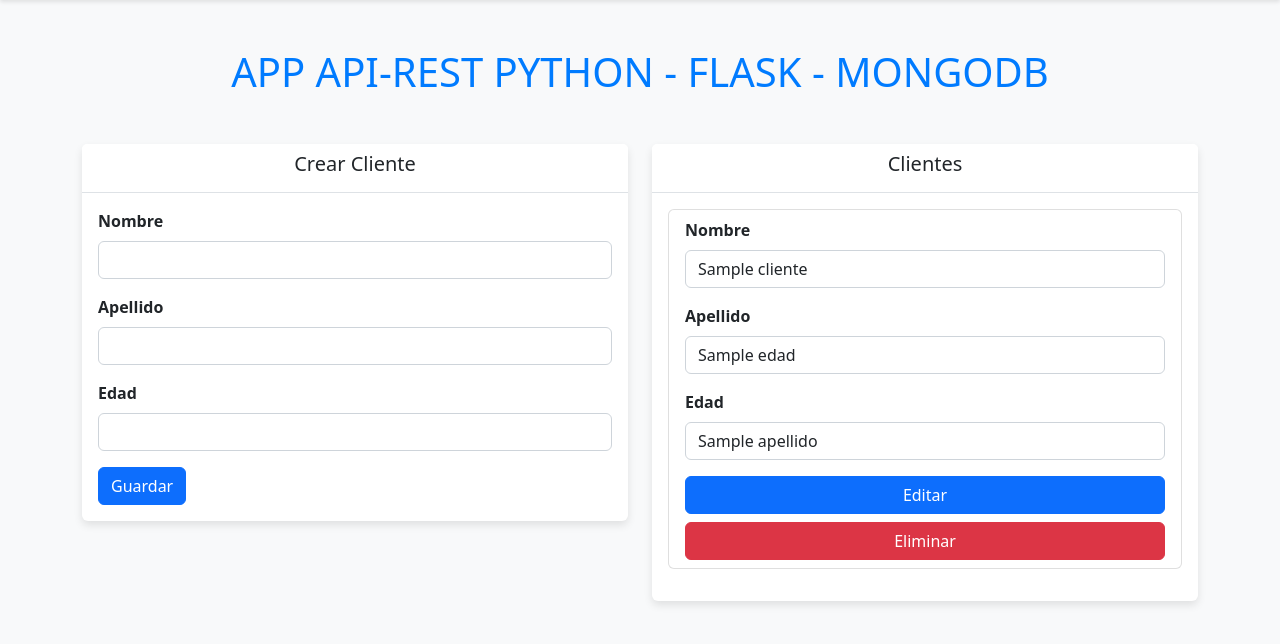
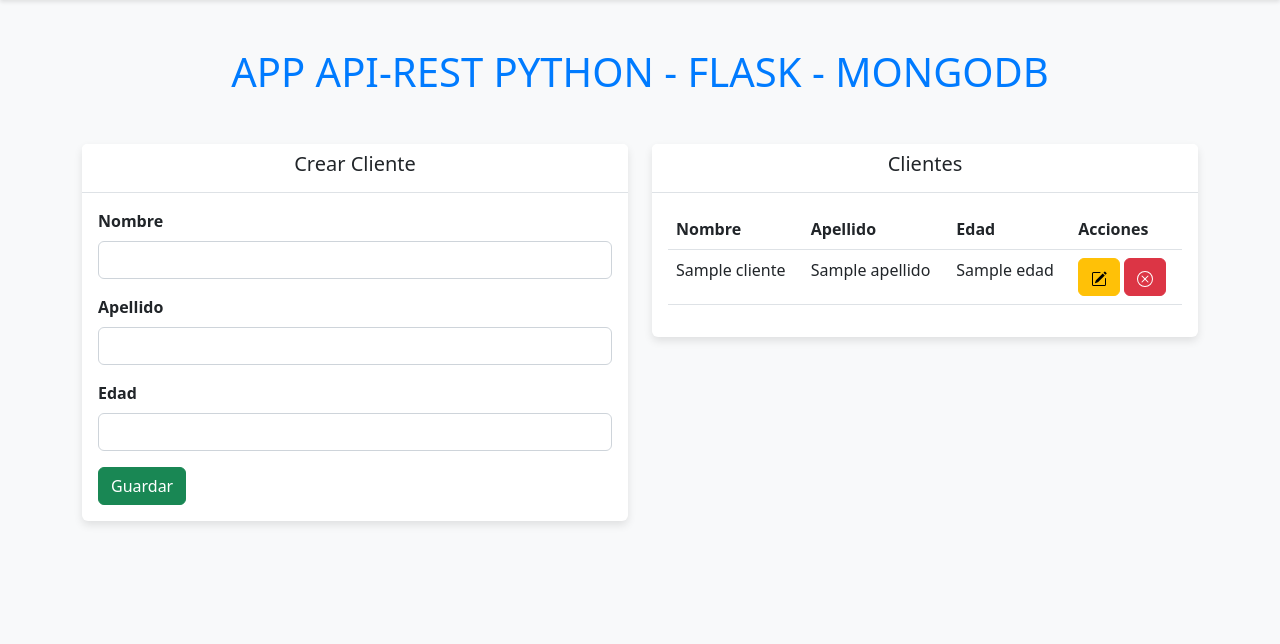
Before and after one commit to JJMater10/Proyecto_Felipe, a Flask app: page / in a window 1280 px wide. Shown: the part 68-712 px from the top of the page. Run offline with Flask 3, Linux system fonts and the light colour scheme; a database or web service that is not in the repository returns one stand-in record (values such as "Sample title").

Commit message:
Update index.html

```diff
--- a/templates/index.html
+++ b/templates/index.html
@@ -65,7 +65,7 @@
                                 <label class="form-label">Edad</label>
                                 <input type="text" class="form-control" name="edad">
                             </div>
-                            <button class="btn btn-primary" type="submit">Guardar</button>
+                            <button class="btn btn-success" type="submit">Guardar</button>
                         </form>
                     </div>
                 </div>
@@ -77,30 +77,37 @@
                         <h5 class="text-center">Clientes</h5>
                     </div>
                     <div class="card-body">
-                        <ul class="list-group">
-                            {% for cliente in clientes %}
-                                <li class="list-group-item mb-3">
-                                    <form action="/edit/{{cliente.nombre}}" method="POST">
-                                        <div class="mb-3">
-                                            <label class="form-label">Nombre</label>
-                                            <input type="text" class="form-control" value="{{cliente.nombre}}" name="nombre">
-                                        </div>
-                                        <div class="mb-3">
-                                            <label class="form-label">Apellido</label>
-                                            <input type="text" class="form-control" value="{{cliente.edad}}" name="edad">
-                                        </div>
-                                        <div class="mb-3">
-                                            <label class="form-label">Edad</label>
-                                            <input type="text" class="form-control" value="{{cliente.apellido}}" name="apellido">
-                                        </div>
-                                        <div class="d-grid gap-2">
-                                            <button class="btn btn-primary" type="submit">Editar</button>
-                                            <a href="{{url_for('delete', cliente_nombre=cliente.nombre)}}" class="btn btn-danger">Eliminar</a>
-                                        </div>
-                                    </form>
-                                </li>
-                            {% endfor %}
-                        </ul>
+                        <table class="table">
+                            <thead>
+                                <tr>
+                                    <th>Nombre</th>
+                                    <th>Apellido</th>
+                                    <th>Edad</th>
+                                    <th>Acciones</th>
+                                </tr>
+                            </thead>
+                            <tbody>
+                                {% for cliente in clientes %}
+                                    <tr>
+                                        <td>{{ cliente.nombre }}</td>
+                                        <td>{{ cliente.apellido }}</td>
+                                        <td>{{ cliente.edad }}</td>
+                                        <td>
+                                            <form action="/edit/{{ cliente.nombre }}" method="POST">
+                                                <button class="btn btn-warning" type="submit"><svg xmlns="http://www.w3.org/2000/svg" width="16" height="16" fill="currentColor" class="bi bi-pencil-square" viewBox="0 0 16 16">
+                                                    <path d="M15.502 1.94a.5.5 0 0 1 0 .706L14.459 3.69l-2-2L13.502.646a.5.5 0 0 1 .707 0l1.293 1.293zm-1.75 2.456-2-2L4.939 9.21a.5.5 0 0 0-.121.196l-.805 2.414a.25.25 0 0 0 .316.316l2.414-.805a.5.5 0 0 0 .196-.12l6.813-6.814z"/>
+                                                    <path fill-rule="evenodd" d="M1 13.5A1.5 1.5 0 0 0 2.5 15h11a1.5 1.5 0 0 0 1.5-1.5v-6a.5.5 0 0 0-1 0v6a.5.5 0 0 1-.5.5h-11a.5.5 0 0 1-.5-.5v-11a.5.5 0 0 1 .5-.5H9a.5.5 0 0 0 0-1H2.5A1.5 1.5 0 0 0 1 2.5z"/>
+                                                  </svg></button>
+                                                <a href="{{ url_for('delete', cliente_nombre=cliente.nombre) }}" class="btn btn-danger"><svg xmlns="http://www.w3.org/2000/svg" width="16" height="16" fill="currentColor" class="bi bi-x-circle" viewBox="0 0 16 16">
+                                                    <path d="M8 15A7 7 0 1 1 8 1a7 7 0 0 1 0 14m0 1A8 8 0 1 0 8 0a8 8 0 0 0 0 16"/>
+                                                    <path d="M4.646 4.646a.5.5 0 0 1 .708 0L8 7.293l2.646-2.647a.5.5 0 0 1 .708.708L8.707 8l2.647 2.646a.5.5 0 0 1-.708.708L8 8.707l-2.646 2.647a.5.5 0 0 1-.708-.708L7.293 8 4.646 5.354a.5.5 0 0 1 0-.708"/>
+                                                  </svg></a>
+                                            </form>
+                                        </td>
+                                    </tr>
+                                {% endfor %}
+                            </tbody>
+                        </table>
                     </div>
                 </div>
             </div>
```
